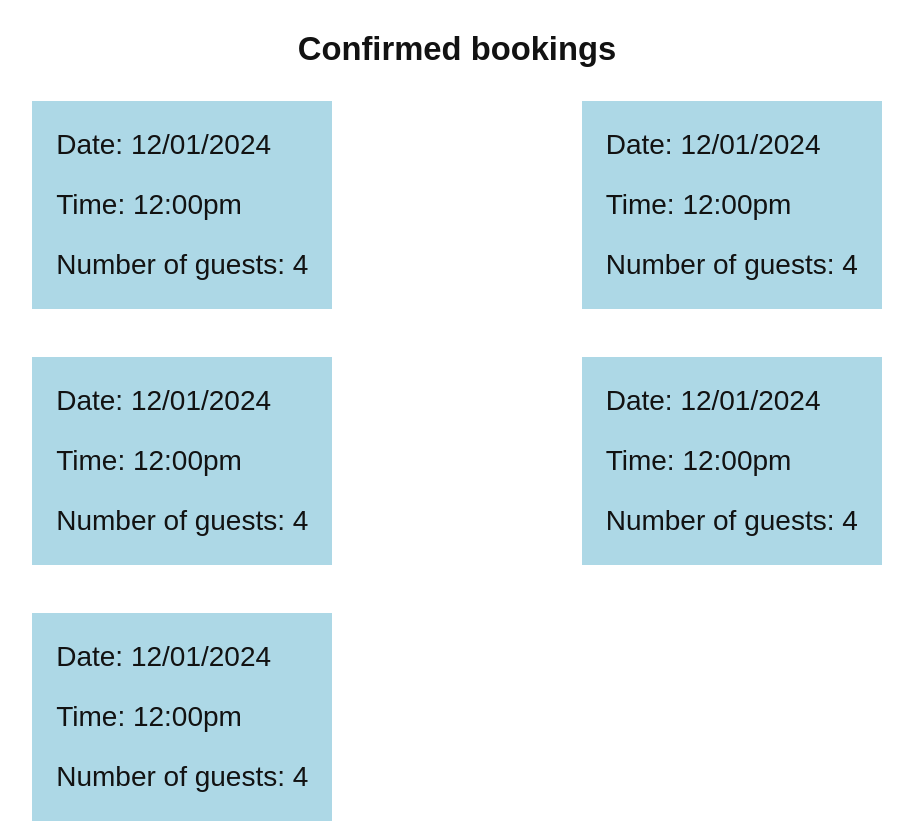
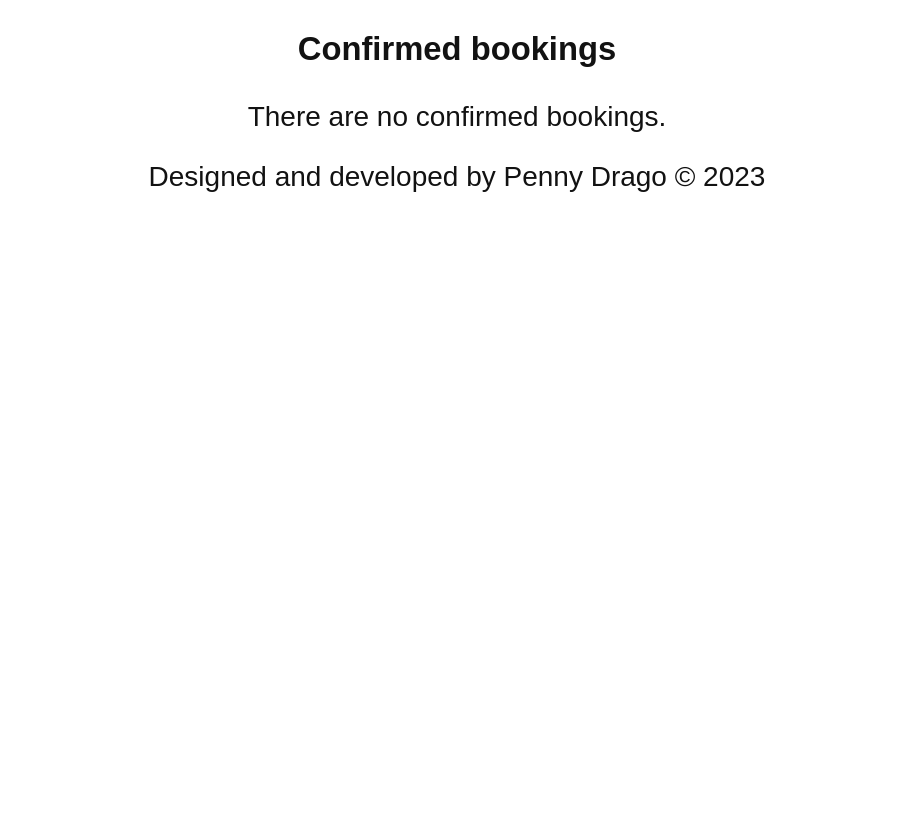
Before and after one commit to pennydrago/cerulean-coast, a React (Create React App) app: page /bookings in a window 1280 px wide. Shown: the part 949-1772 px from the top of the page, without its empty margins (183-1096 px from the left). After the commit the page ends 1170 px from the top, so only its background shows below. Built offline with nearby package versions, Linux system fonts and the light colour scheme.

Commit message:
Handle form submission and display bookings

```diff
--- a/src/components/BookingCard.js
+++ b/src/components/BookingCard.js
@@ -1,9 +1,9 @@
-export default function BookingCard() {
+export default function BookingCard({bookingDate, bookingTime, bookingGuests}) {
   return (
     <div className="booking-card">
-      <p>Date: 12/01/2024</p>
-      <p>Time: 12:00pm</p>
-      <p>Number of guests: 4</p>
+      <p>Date: {bookingDate}</p>
+      <p>Time: {bookingTime}</p>
+      <p>Number of guests: {bookingGuests}</p>
     </div>
   );
 }
--- a/src/components/BookingForm.js
+++ b/src/components/BookingForm.js
@@ -1,6 +1,6 @@
 import { useState } from "react";
 
-export default function BookingForm() {
+export default function BookingForm({onBookingFormSubmit}) {
 
   const initialFormData = {
     booking_date: "",
@@ -22,8 +22,8 @@ export default function BookingForm() {
 
   function handleSubmit(event) {
     event.preventDefault();
-    console.log(formData);
-    setFormData(initialFormData)
+    onBookingFormSubmit(formData);
+    setFormData(initialFormData);
   }
 
   return (
--- a/src/components/Bookings.js
+++ b/src/components/Bookings.js
@@ -1,19 +1,30 @@
 import BookingForm from "./BookingForm";
 import BookingCard from "./BookingCard";
+import { useState } from "react";
 
 export default function Bookings() {
+
+  const [bookingList, setBookingList] = useState([]);
+
+  function handleBookingFormSubmit(newBooking) {
+    setBookingList([...bookingList, newBooking]);
+  }
+
   return (
     <div>
       <div className="container">
         <h2>Bookings</h2>
-        <BookingForm />
+        <BookingForm onBookingFormSubmit={handleBookingFormSubmit}/>
         <h3>Confirmed bookings</h3>
+        {bookingList.length === 0 ? "There are no confirmed bookings." : ""}
         <div className="container-flex">
-          <BookingCard />
-          <BookingCard />
-          <BookingCard />
-          <BookingCard />
-          <BookingCard />
+
+          {/* need to change index to bookingItem.id when using json server */}
+
+          {bookingList.map((bookingItem, index) => {
+            return <BookingCard key={index} bookingDate={bookingItem.booking_date} bookingTime={bookingItem.booking_time} bookingGuests={bookingItem.booking_guests} />
+          })}
+
         </div>
       </div>
     </div>
```
